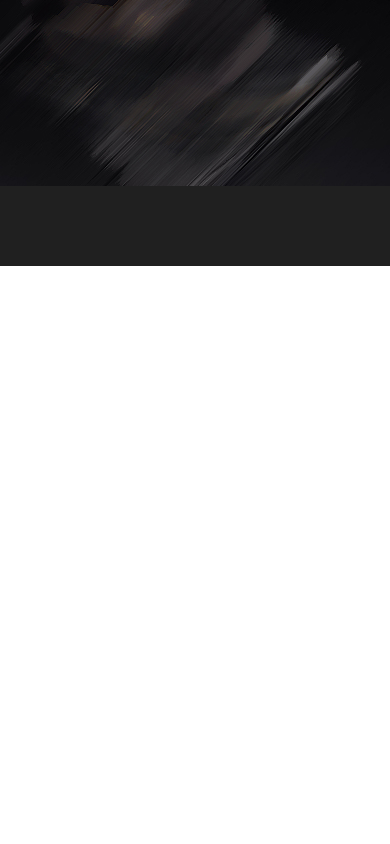
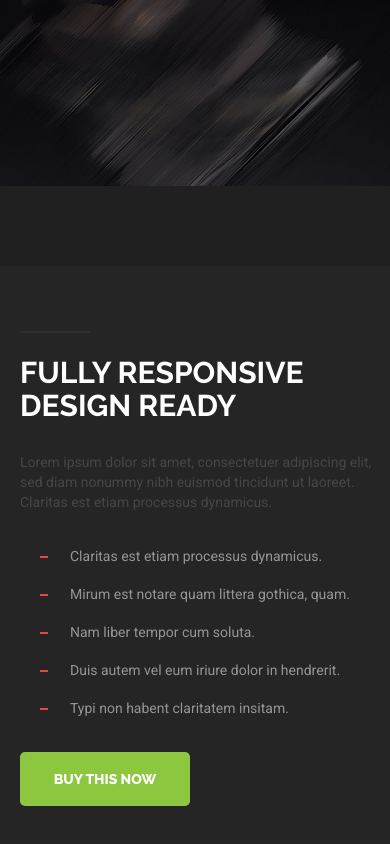
Before and after one commit to AlexPan555/Landing-from-Photoshop-in-React-TS, a React (Create React App) app: page / in a window 390 px wide. Shown: the part 3014-3858 px from the top of the page. Before the commit the page ends 3280 px from the top, so only its background shows below. Built offline with nearby package versions, Linux system fonts and the light colour scheme.

Commit message:
create responsive block

```diff
--- a/src/Components/Landing.tsx
+++ b/src/Components/Landing.tsx
@@ -2,6 +2,7 @@ import React from 'react'
 import Banner from './banner/Banner'
 import Advantages from './advantages/Advantages'
 import Works from './works/Works'
+import Responsive from './Responsive/Responsive'
 
 
 
@@ -11,6 +12,7 @@ const Landing: React.FC = () => {
             <Banner />
             <Advantages />
             <Works />
+            <Responsive />
         </div>
 
     )
--- /dev/null
+++ b/src/Components/Responsive/Responsive.tsx
@@ -0,0 +1,28 @@
+import React from 'react'
+import classes from './responsive.module.css'
+
+const Responsive = () => {
+
+    return(
+        <section className={classes.responsive} >
+            <main className={classes.responsive__wrap} >
+            <div className={classes.responsive__info}>
+<p className={classes.responsive__title} > Fully Responsive Design Ready </p>
+<p className={classes.responsive__text} >Lorem ipsum dolor sit amet, consectetuer adipiscing elit, sed diam nonummy nibh euismod tincidunt ut laoreet. Claritas est etiam processus dynamicus.</p>
+
+<ul className={classes.responsive__ul} >
+    <li className={classes.responsive__li} >Claritas est etiam processus dynamicus.</li>
+    <li className={classes.responsive__li} >Mirum est notare quam littera gothica, quam.</li>
+    <li className={classes.responsive__li} >Nam liber tempor cum soluta.</li>
+    <li className={classes.responsive__li} >Duis autem vel eum iriure dolor in hendrerit.</li>
+    <li className={classes.responsive__li} >Typi non habent claritatem insitam.</li>
+</ul>
+
+<button className={classes.responsive__btn} >Buy This Now</button>
+            </div>
+            </main>
+        </section>
+    )
+}
+
+export default Responsive
--- /dev/null
+++ b/src/Components/Responsive/responsive.module.css
@@ -0,0 +1,106 @@
+.responsive{
+    padding-top: 100px;
+}
+.responsive__wrap {
+    margin: 0 auto;
+    max-width: 1200px;
+    padding-top: 5px;
+    padding-bottom: 85px;
+    background: url('../../img/photos/responsive.png') left top no-repeat;
+}
+
+.responsive__info {
+    max-width: 360px;
+    margin-left: auto;
+    margin-top: 35px;
+}
+.responsive__title {
+        font-size: 30px;
+        font-family: "Raleway";
+        color: rgb(255, 255, 255);
+        font-weight: bold;
+        text-transform: uppercase;
+        line-height: 1.1;
+        position: relative;
+      }
+.responsive__title::before {
+    position: absolute;
+    content: ' ';
+    height: 2px;
+    width: 70px;
+    background-color: #2f2f2f;
+    display: block;
+    top: -25px;
+    left: 0;
+}
+.responsive__text {
+        margin: 20px 0;
+        font-size: 14px;
+        font-family: "Roboto";
+        color: rgb(70, 70, 70);
+        line-height: 1.429;
+}
+.responsive__ul {
+        margin: 35px 0;
+        font-size: 14px;
+        font-family: "Roboto";
+        color: rgb(149, 149, 149);
+        line-height: 1.286;
+}
+.responsive__li {
+    padding-left: 50px;
+    margin-bottom: 20px;
+    position: relative;
+}
+.responsive__li::before {
+    position: absolute;
+    left: 20px;
+    top: 50%;
+    content: ' ';
+    height: 2px;
+    width: 8px;
+    background-color: #e5493a;
+}
+.responsive__btn {
+    font-size: 14px;
+    font-family: "Raleway";
+    color: rgb(255, 255, 255);
+    font-weight: 900;
+    text-transform: uppercase;
+        margin-top: 0px;
+        border: 2px solid transparent;
+        border-radius: 5px;
+        background-color: #8dc63f;
+        width: 170px;
+        height: 54px;
+        transition-property: background-color font-size;
+        transition-duration: 500ms;
+}
+.responsive__btn:focus {
+    background-color: #8dc63f;
+    border-color: #e5493a;
+}
+.responsive__btn:hover {
+    cursor: pointer;
+    background-color: #507916;
+}
+.responsive__btn:active {
+    font-size: 16px
+}
+@media(max-width: 980px){
+    .responsive__wrap {
+        background: none;
+    }
+    .responsive__info {
+        margin-left: 20px;
+        max-width: 100%;
+    }
+}
+@media (max-width: 480px){
+    .responsive{
+        padding-top: 50px;
+    }
+    .responsive__wrap{
+        padding-bottom: 40px;
+    }
+}
--- a/src/index.css
+++ b/src/index.css
@@ -8,6 +8,7 @@ body {
   -moz-osx-font-smoothing: grayscale;
   overflow-wrap: break-word;
   word-wrap: break-word;
+  background-color: #252525;
 }
 
 code {
```
Also changed, not shown: src/Components/footer/footer.tsx (added), src/img/photos/responsive.png (added).
